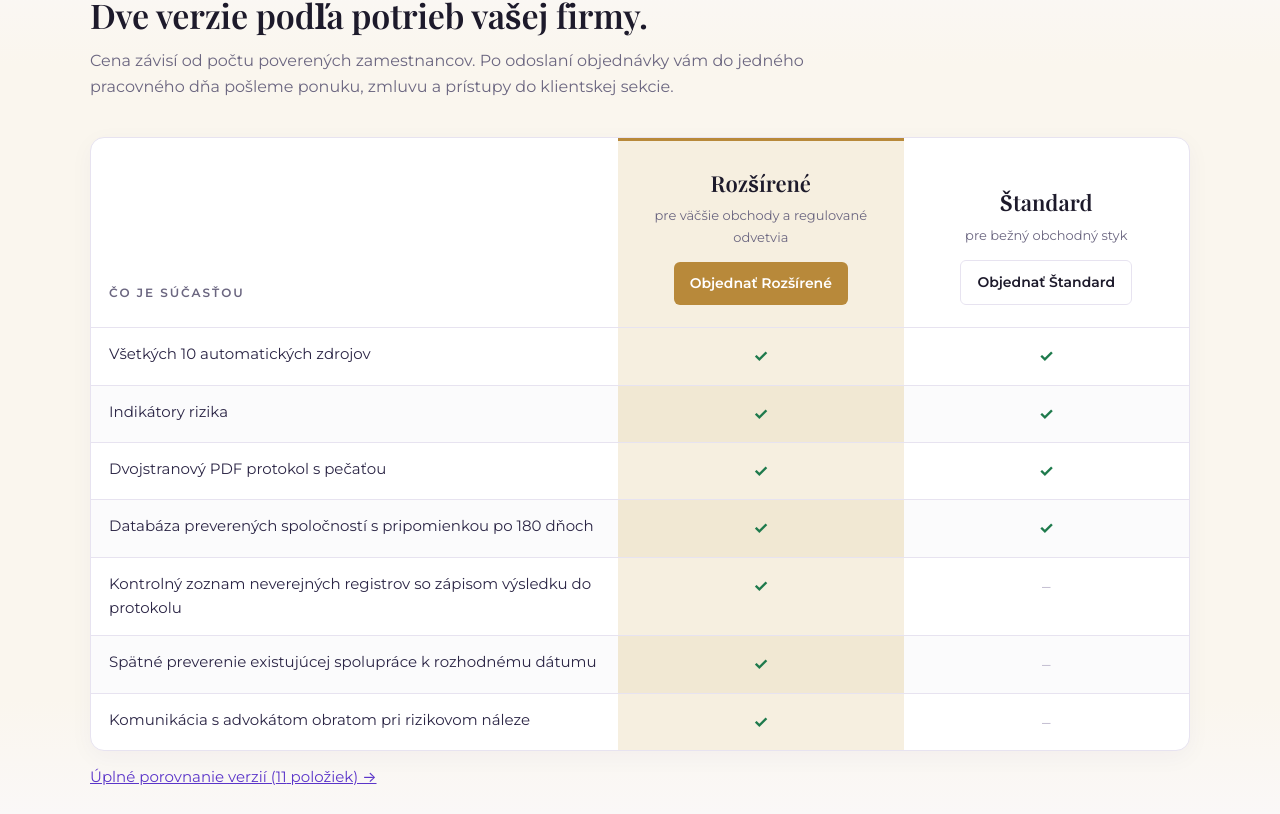
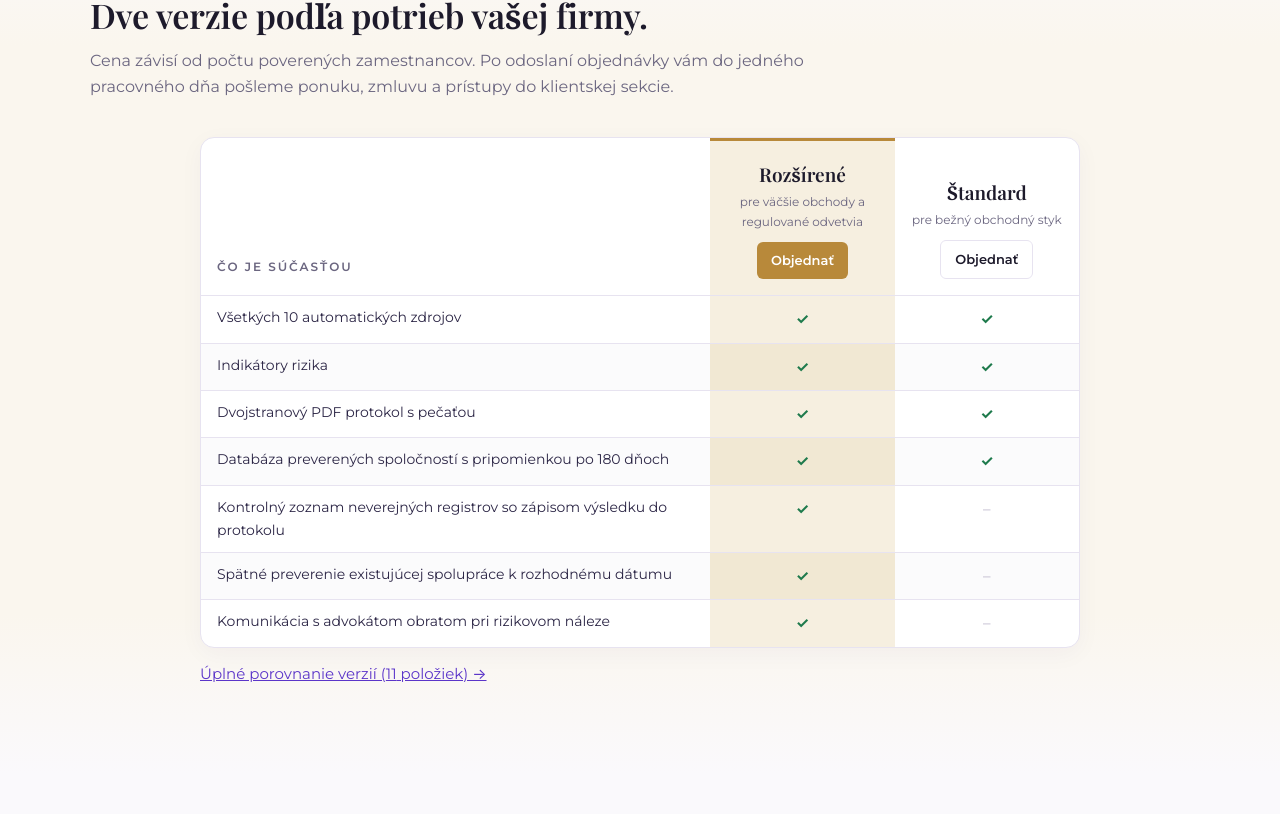
Before and after one commit to anty11/eM, a Next.js app in the folder overenie-ico/: page / in a window 1280 px wide. Shown: the part 1966-2780 px from the top of the page. Built offline with nearby package versions, Linux system fonts and the light colour scheme.

Commit message:
Web: skrátená tabuľka verzií na úvodnej strane užšia a nižšia (max. 880 px, menšie odsadenia a písmo, tlačidlá „Objednať“)

```diff
--- a/overenie-ico/app/components/site/content.tsx
+++ b/overenie-ico/app/components/site/content.tsx
@@ -68,7 +68,7 @@ export function CompareTable({ compact = false, moreHref }: { compact?: boolean;
   const rows = compact ? FEATURES.filter((f) => f.key) : FEATURES;
   return (
     <>
-      <div className="s-compare-wrap">
+      <div className={`s-compare-wrap${compact ? " compact" : ""}`}>
         <table className="s-compare">
           <thead>
             <tr>
@@ -76,12 +76,12 @@ export function CompareTable({ compact = false, moreHref }: { compact?: boolean;
               <th className="plan hi">
                 <span className="pn">Rozšírené</span>
                 <span className="pd">pre väčšie obchody a regulované odvetvia</span>
-                <a className="s-btn gold" href="/objednavka?plan=rozsirene">Objednať Rozšírené</a>
+                <a className="s-btn gold" href="/objednavka?plan=rozsirene">{compact ? "Objednať" : "Objednať Rozšírené"}</a>
               </th>
               <th className="plan">
                 <span className="pn">Štandard</span>
                 <span className="pd">pre bežný obchodný styk</span>
-                <a className="s-btn ghost" href="/objednavka?plan=standard">Objednať Štandard</a>
+                <a className="s-btn ghost" href="/objednavka?plan=standard">{compact ? "Objednať" : "Objednať Štandard"}</a>
               </th>
             </tr>
           </thead>
@@ -97,7 +97,7 @@ export function CompareTable({ compact = false, moreHref }: { compact?: boolean;
         </table>
       </div>
       {compact && moreHref && (
-        <p style={{ marginTop: 14, fontSize: 15 }}>
+        <p className="s-compare-more" style={{ marginTop: 14, fontSize: 15 }}>
           <a href={moreHref}>Úplné porovnanie verzií ({FEATURES.length} položiek) →</a>
         </p>
       )}
--- a/overenie-ico/app/site.css
+++ b/overenie-ico/app/site.css
@@ -243,3 +243,16 @@
 .s-teaser .more { display: block; margin-top: 16px; align-self: end; color: var(--s-primary); font-weight: 600; font-size: 14px; }
 /* kotvy pod lepiacou hlavičkou */
 .site [id] { scroll-margin-top: 90px; }
+
+/* skrátená tabuľka verzií na úvodnej strane – užšia a nižšia */
+.s-compare-wrap.compact { max-width: 880px; margin: 0 auto; }
+.s-compare-wrap.compact .s-compare { min-width: 560px; }
+.s-compare-wrap.compact th, .s-compare-wrap.compact td { padding: 10px 16px; }
+.s-compare-wrap.compact thead th { padding-top: 18px; padding-bottom: 16px; }
+.s-compare-wrap.compact .pn { font-size: 19px; }
+.s-compare-wrap.compact .pd { font-size: 12px; margin: 2px 0 10px; }
+.s-compare-wrap.compact thead .s-btn { padding: 8px 14px; font-size: 13px; white-space: nowrap; }
+.s-compare-wrap.compact .plan { width: 21%; }
+.s-compare-wrap.compact td.feat { font-size: 14px; }
+.s-compare-wrap.compact .yes, .s-compare-wrap.compact .no { font-size: 15px; }
+.s-compare-more { max-width: 880px; margin-left: auto; margin-right: auto; }
```
